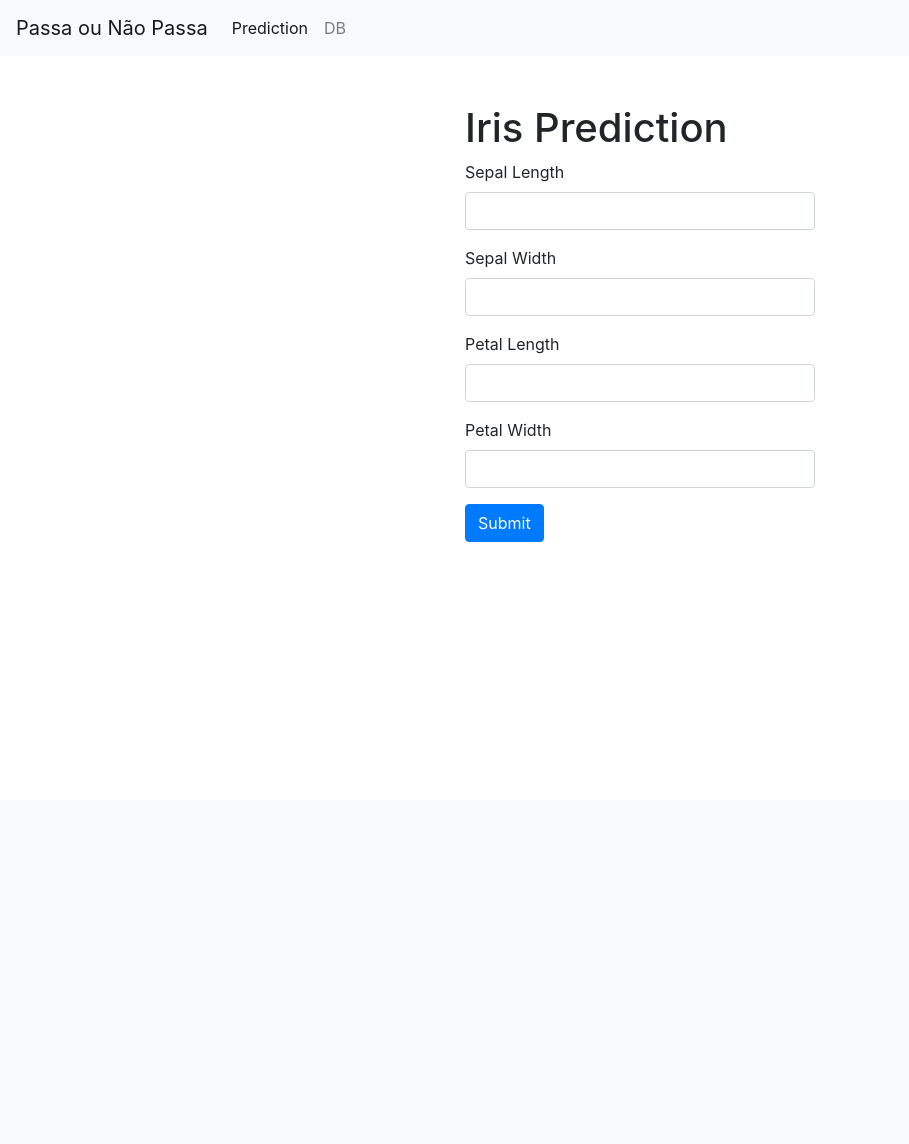
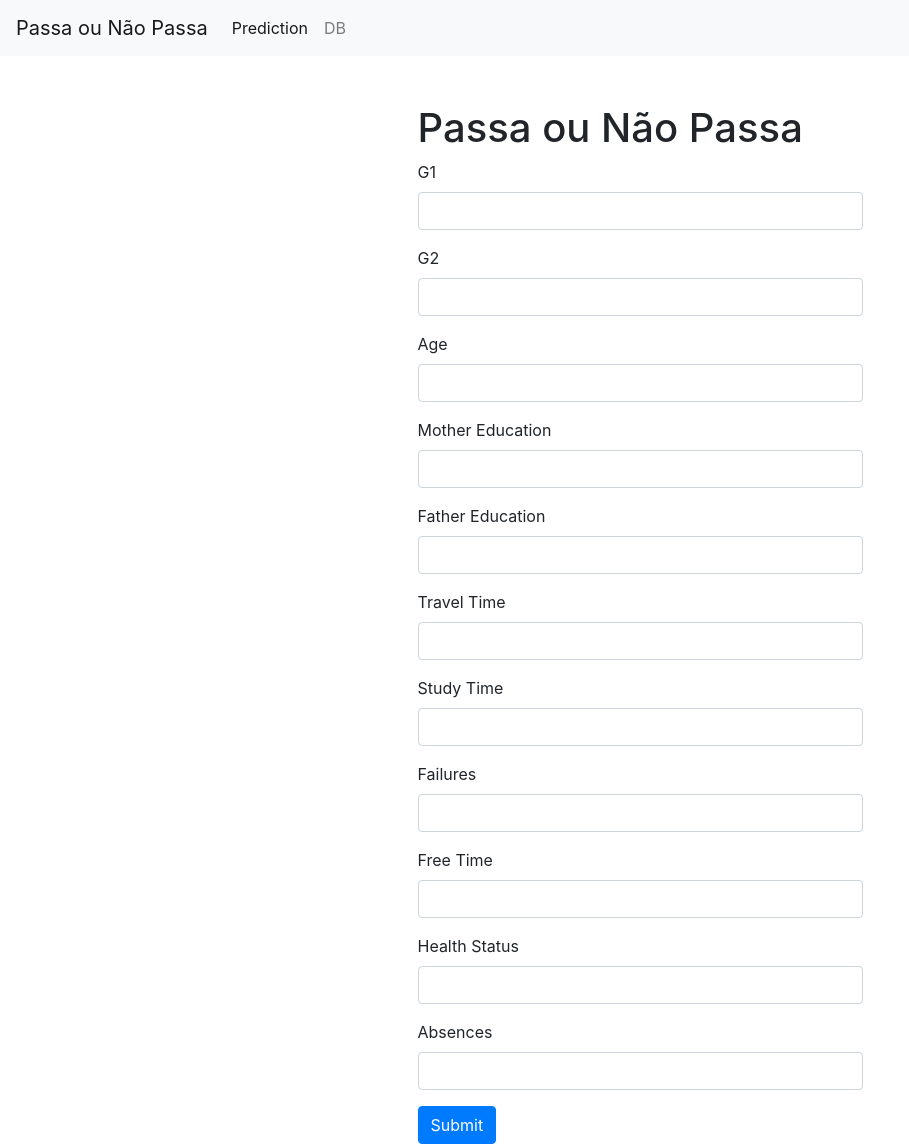
Before and after one commit to erickhora/passa-ou-nao-passa, a Django app: page / in a window 1280 px wide. Shown: the whole page, without its empty margins (0-909 px from the left). Before the commit the page ends 542 px from the top, so only its background shows below. Run offline with Django 3.2, Linux system fonts and the light colour scheme; some libraries are stand-ins or nearby versions.

Commit message:
- Modificada view project_api.html para adequação ao projeto.

```diff
--- a/project_api/templates/project_api.html
+++ b/project_api/templates/project_api.html
@@ -11,10 +11,17 @@
             </div>
             <div class="modal-body">
                 <h5>Prediction Input:</h5>
-                <div>Sepal Length: <span id="sl"></span></div>
-                <div>Sepal Width: <span id="sw"></span></div>
-                <div>Petal Length: <span id="pl"></span></div>
-                <div>Petal width: <span id="pw"></span></div>
+                <div>G1: <span id="g1"></span></div>
+                <div>G2: <span id="g1"></span></div>
+                <div>Age: <span id="age"></span></div>
+                <div>Mother education: <span id="medu"></span></div>
+                <div>Father education: <span id="fedu"></span></div>
+                <div>Travel time: <span id="tt"></span></div>
+                <div>Study Time: <span id="st"></span></div>
+                <div>Failures: <span id="fail"></span></div>
+                <div>Freetime: <span id="ft"></span></div>
+                <div>Health Status: <span id="hs"></span></div>
+                <div>Absences: <span id="abs"></span></div>
                 <h5 class="pt-3">Prediction Classification:</h5>
                 <div id="prediction"></div>
             </div>
@@ -28,25 +35,53 @@
 
 <div class="container pt-5">
     <div class="row justify-content-md-center">
-        <div class="col-md-4">
-            <h1>Iris Prediction</h1>
+        <div class="col-md-5">
+            <h1>Passa ou Não Passa</h1>
             <form action="" id="post-form">
                 {% csrf_token %}
                 <div class="form-group">
-                    <label for="sepal_length">Sepal Length</label>
-                    <input type="number" step="0.1" class="form-control" id="sepal_length" placeholder="" required>
+                    <label for="form-g1">G1</label>
+                    <input type="number" step="1" class="form-control" id="form-g1" placeholder="" required>
                 </div>
                 <div class="form-group">
-                    <label for="Sepal Width">Sepal Width</label>
-                    <input type="number" step="0.1" class="form-control" id="sepal_width" placeholder="" required>
+                    <label for="form-g2">G2</label>
+                    <input type="number" step="1" class="form-control" id="form-g2" placeholder="" required>
                 </div>
                 <div class="form-group">
-                    <label for="petal_length">Petal Length</label>
-                    <input type="number" step="0.1" class="form-control" id="petal_length" placeholder="" required>
+                    <label for="form-age">Age</label>
+                    <input type="number" step="1" class="form-control" id="form-age" placeholder="" required>
                 </div>
                 <div class="form-group">
-                    <label for="petal_width">Petal Width</label>
-                    <input type="number" step="0.1" class="form-control" id="petal_width" placeholder="" required>
+                    <label for="form-medu">Mother Education</label>
+                    <input type="number" step="1" class="form-control" id="form-medu" placeholder="" required>
+                </div>
+                <div class="form-group">
+                    <label for="form-fedu">Father Education</label>
+                    <input type="number" step="1" class="form-control" id="form-fedu" placeholder="" required>
+                </div>
+                <div class="form-group">
+                    <label for="form-tt">Travel Time</label>
+                    <input type="number" step="1" class="form-control" id="form-tt" placeholder="" required>
+                </div>
+                <div class="form-group">
+                    <label for="form-st">Study Time</label>
+                    <input type="number" step="1" class="form-control" id="form-st" placeholder="" required>
+                </div>
+                <div class="form-group">
+                    <label for="form-fail">Failures</label>
+                    <input type="number" step="1" class="form-control" id="form-fail" placeholder="" required>
+                </div>
+                <div class="form-group">
+                    <label for="form-ft">Free Time</label>
+                    <input type="number" step="1" class="form-control" id="form-ft" placeholder="" required>
+                </div>
+                <div class="form-group">
+                    <label for="form-hs">Health Status</label>
+                    <input type="number" step="1" class="form-control" id="form-hs" placeholder="" required>
+                </div>
+                <div class="form-group">
+                    <label for="form-abs">Absences</label>
+                    <input type="number" step="1" class="form-control" id="form-abs" placeholder="" required>
                 </div>
                 <button type="submit" value="Submit" class="btn btn-primary" data-toggle="modal" data-target="#exampleModal">Submit</button>
             </form>
@@ -61,20 +96,34 @@
             type: 'POST',
             url: '{% url "project_api:submit_prediction" %}',
             data: {
-                sepal_length: $('#sepal_length').val(),
-                sepal_width: $('#sepal_width').val(),
-                petal_length: $('#petal_length').val(),
-                petal_width: $('#petal_width').val(),
+                g1: $('#form-g1').val(),
+                g2: $('#form-g2').val(),
+                age: $('#form-age').val(),
+                medu: $('#form-medu').val(),
+                fedu: $('#form-fedu').val(),
+                tt: $('#form-tt').val(),
+                st: $('#form-st').val(),
+                fail: $('#form-fail').val(),
+                ft: $('#form-ft').val(),
+                hs: $('#form-hs').val(),
+                abs: $('#form-abs').val(),
                 csrfmiddlewaretoken: $('input[name=csrfmiddlewaretoken]').val(),
                 action: 'post'
             },
             success: function(json) {
                 document.forms["post-form"].reset();
                 document.getElementById("prediction").innerHTML = json['result']
-                document.getElementById("sl").innerHTML = json['sepal_length']
-                document.getElementById("sw").innerHTML = json['sepal_width']
-                document.getElementById("pl").innerHTML = json['petal_length']
-                document.getElementById("pw").innerHTML = json['petal_width']
+                document.getElementById("g1").innerHTML = json['G1']
+                document.getElementById("g2").innerHTML = json['G2']
+                document.getElementById("age").innerHTML = json['age']
+                document.getElementById("medu").innerHTML = json['mother_education']
+                document.getElementById("fedu").innerHTML = json['father_education']
+                document.getElementById("tt").innerHTML = json['travel_time']
+                document.getElementById("st").innerHTML = json['study_time']
+                document.getElementById("fail").innerHTML = json['failures']
+                document.getElementById("ft").innerHTML = json['free_time']
+                document.getElementById("hs").innerHTML = json['health_status']
+                document.getElementById("abs").innerHTML = json['absences']
             },
             error: function(xhr, errmsg, err) {
 
```
